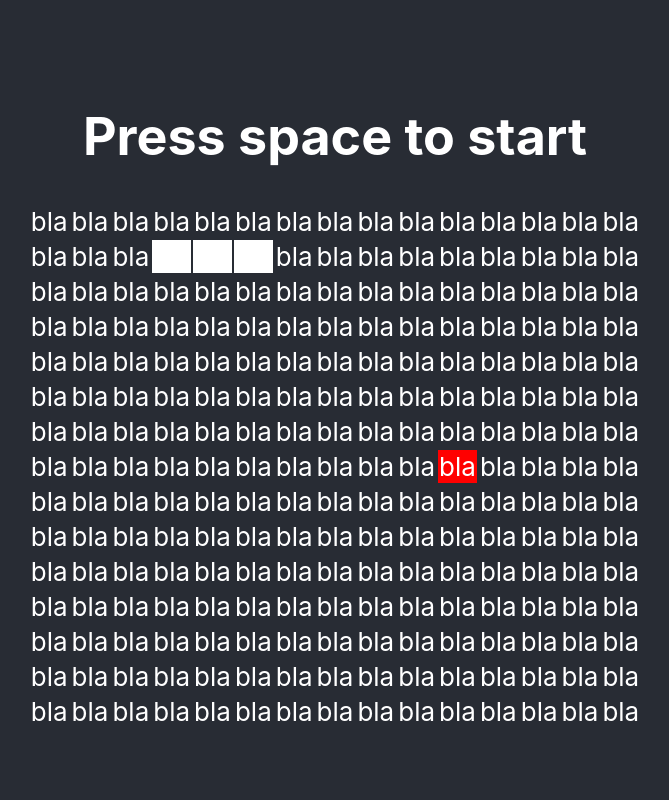
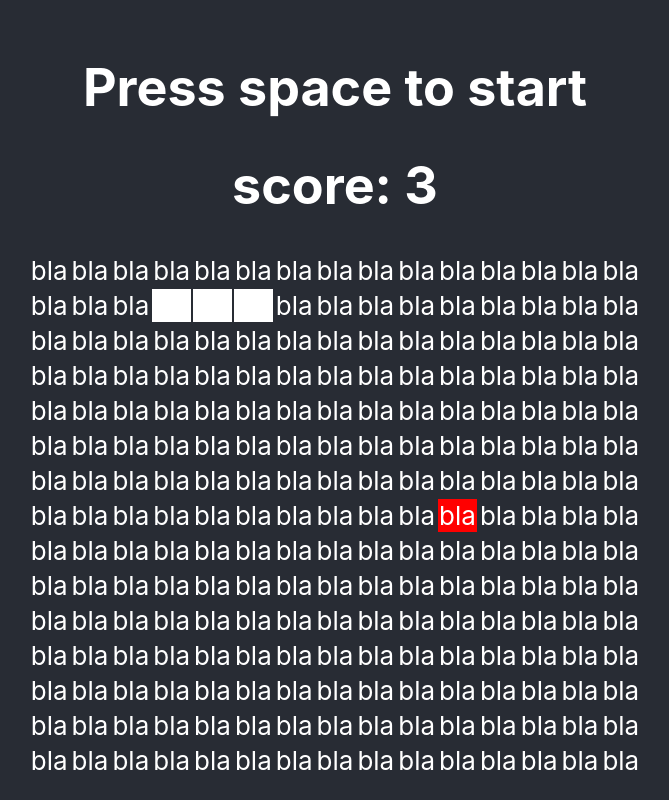
Before and after one commit to guyozeri/react_snake, a React (Create React App) app: page / in a window 1280 px wide. Shown: the whole page, without its empty margins (305-974 px from the left). Built offline with nearby package versions, Linux system fonts and the light colour scheme.

Commit message:
Added score to the game.

```diff
--- a/src/App.tsx
+++ b/src/App.tsx
@@ -81,6 +81,7 @@ function App() {
     }
 
     const handleKeyDown = (event: React.KeyboardEvent) => {
+        event.preventDefault();
         if (isPlaying) {
             switch (event.key) {
                 case 'ArrowRight':
@@ -109,6 +110,7 @@ function App() {
                 <div>
                     <h1>{isPlaying ? "Playing" : "Press space to start"}</h1>
                     {!isLost || <h1>lost</h1>}
+                    <h1>score: {snake.length}</h1>
                     <Board snake={snake} food={foodCell} dim={dim}/>
                 </div>
             </header>
```
